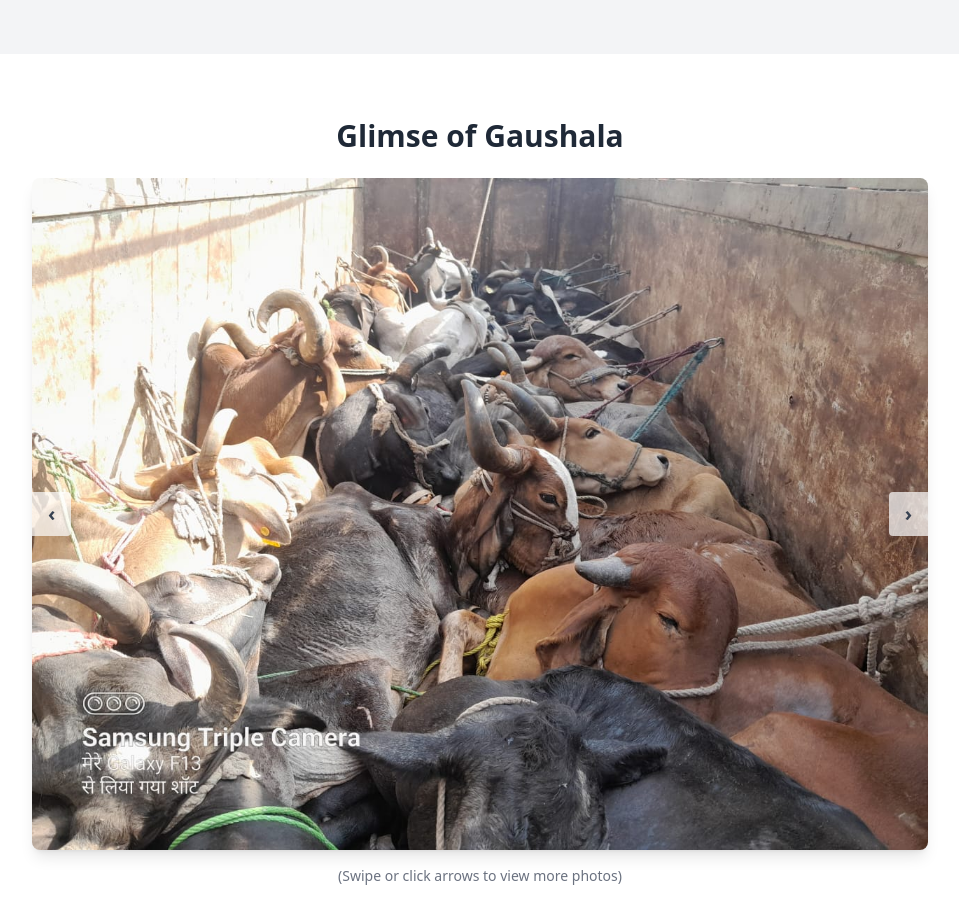
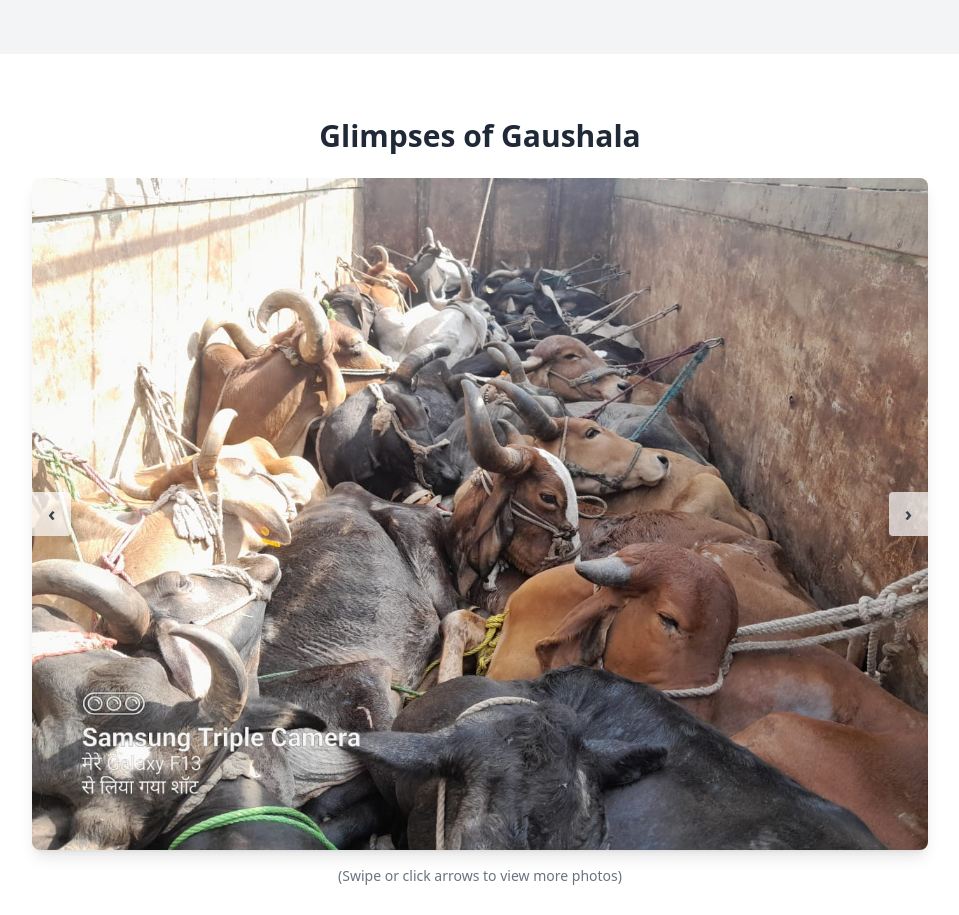
Before and after one commit to ashpatni20/Gaushala, a plain HTML site: page index.html in a window 1280 px wide. Shown: the part 1142-2057 px from the top of the page, without its empty margins (160-1119 px from the left). Drawn offline with nearby package versions, Linux system fonts and the light colour scheme.

Commit message:
second commit

```diff
--- a/index.html
+++ b/index.html
@@ -97,7 +97,7 @@
 
   <!-- Visual Highlight -->
     <section id="gallery" class="py-16 bg-white text-center">
-    <h2 class="text-3xl font-semibold mb-6">Glimse of Gaushala</h2>
+    <h2 class="text-3xl font-semibold mb-6">Glimpses of Gaushala</h2>
     <div class="relative w-full max-w-4xl mx-auto overflow-hidden rounded-lg shadow-lg">
       <div id="carouselImages" class="flex transition-transform duration-500 ease-in-out">
         <img src="image1.jpeg" class="w-full flex-shrink-0" alt="Gallery Image 1" />
```
